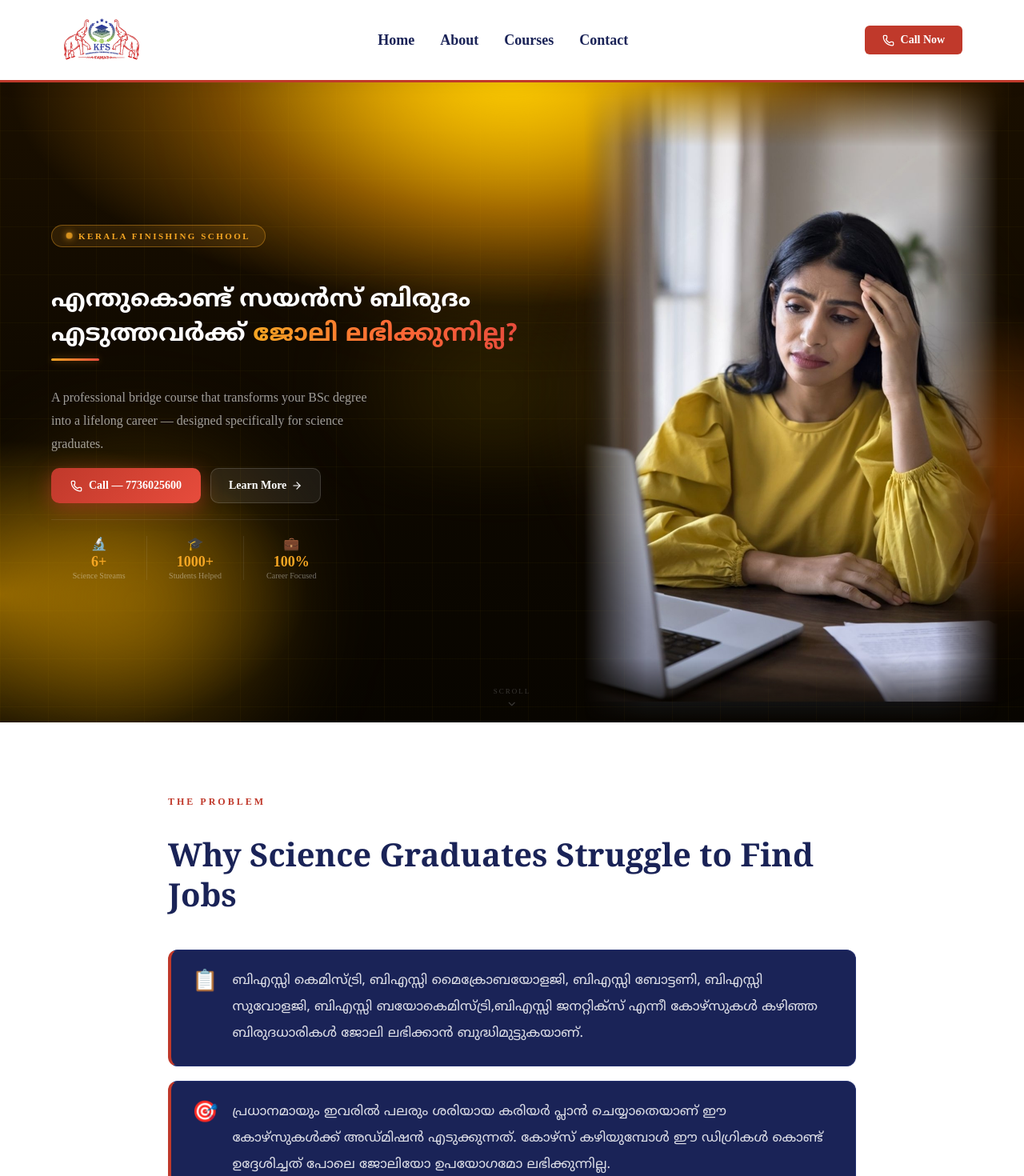
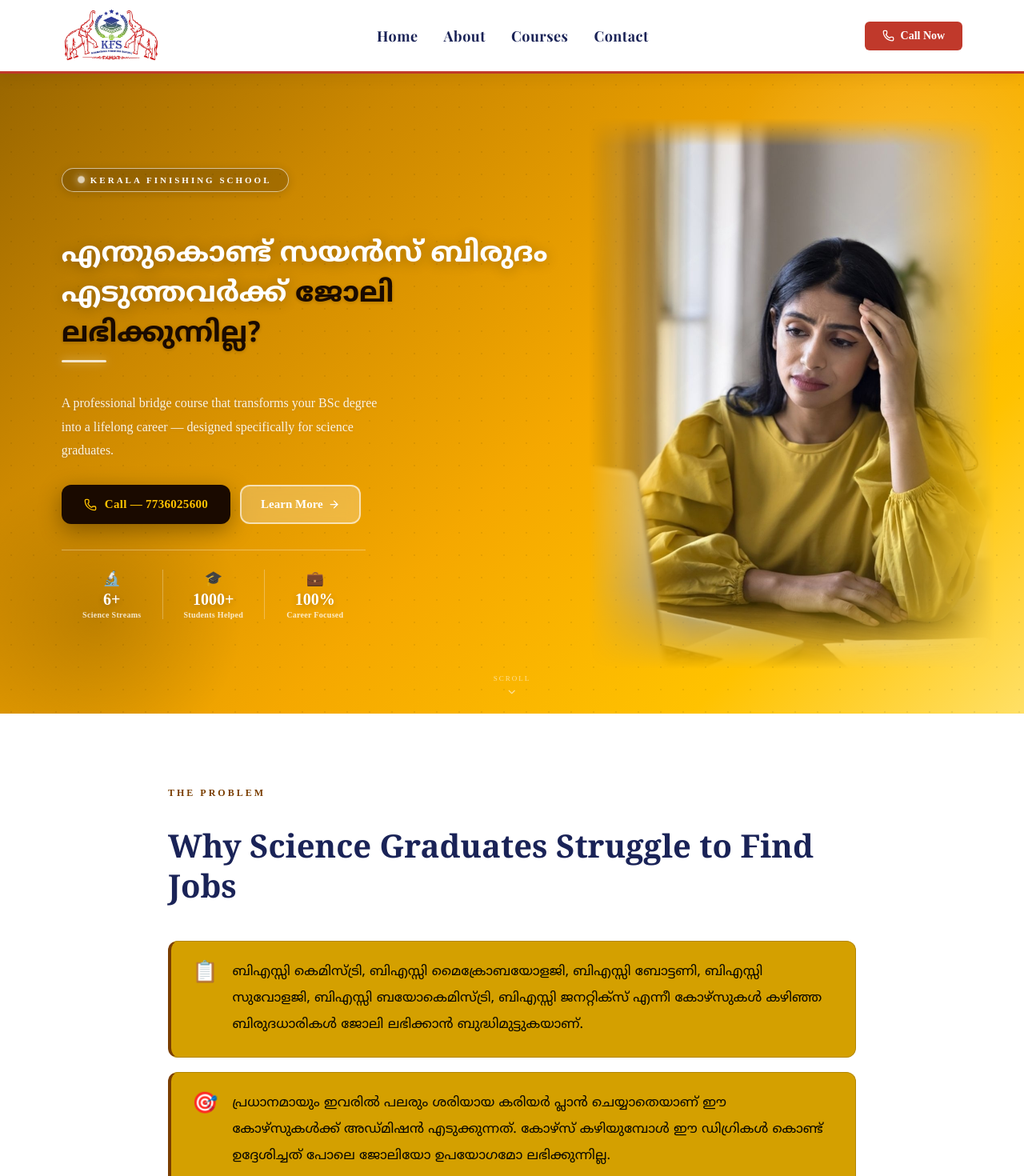
Before and after one commit to Dinoy77/kfs-landing-malayalam, a React (Vite) app: page / in a window 1280 px wide. Shown: the top 1470 px of the page at 80% size. Built offline with nearby package versions, Linux system fonts and the light colour scheme.

Commit message:
redesign the hero page,changed copyright, added one more point the problems

```diff
--- a/src/components/Footer.jsx
+++ b/src/components/Footer.jsx
@@ -120,7 +120,7 @@ export default function Footer() {
         alignItems: 'center', flexWrap: 'wrap', gap: 8,
         fontSize: 12, color: 'rgba(255,255,255,0.35)'
       }}>
-        <p>© {new Date().getFullYear()} Kerala Finishing School. All rights reserved.</p>
+        <p>© 2026 Developed & Maintained by KFS Innovations Pvt Ltd</p>
         <p style={{ fontFamily: "'Noto Sans Malayalam', sans-serif" }}>
           കേരള ഫിനിഷിംഗ് സ്കൂൾ · തിരുവനന്തപുരം
         </p>
--- a/src/components/Hero.jsx
+++ b/src/components/Hero.jsx
@@ -14,90 +14,63 @@ export default function Hero() {
   return (
     <section id="home" style={{
       minHeight: '100vh',
-      background: `
-  radial-gradient(ellipse 70% 50% at 50% 0%, rgba(255,220,0,0.9) 0%, rgba(255,160,0,0.4) 40%, transparent 70%),
-  radial-gradient(ellipse 50% 40% at 0% 80%, rgba(255,180,0,0.5) 0%, transparent 60%),
-  radial-gradient(ellipse 40% 40% at 100% 60%, rgba(220,100,0,0.35) 0%, transparent 60%),
-  linear-gradient(180deg, #1a0f00 0%, #0d0800 60%, #080500 100%)
-`,
-      color: 'white',
+      background: 'linear-gradient(135deg, #996600 0%, #cc8800 25%, #f5a800 55%, #ffc200 80%, #ffe066 100%)',
       display: 'grid',
       gridTemplateColumns: '55% 45%',
       alignItems: 'center',
-      padding: '0 5%',
-      gap: 32,
+      padding: '0 6%',
+      gap: 40,
       position: 'relative',
       overflow: 'hidden',
     }} className="hero-grid">
 
-      {/* Mesh grid */}
+      {/* Top right shine */}
+      <div style={{
+        position: 'absolute', top: -100, right: -100,
+        width: 500, height: 500, borderRadius: '50%',
+        background: 'radial-gradient(circle, rgba(255,255,255,0.2) 0%, transparent 65%)',
+        pointerEvents: 'none'
+      }} />
+
+      {/* Bottom left shadow */}
+      <div style={{
+        position: 'absolute', bottom: -80, left: -80,
+        width: 400, height: 400, borderRadius: '50%',
+        background: 'radial-gradient(circle, rgba(0,0,0,0.15) 0%, transparent 65%)',
+        pointerEvents: 'none'
+      }} />
+
+      {/* Subtle dot pattern */}
       <div style={{
         position: 'absolute', inset: 0, pointerEvents: 'none',
-        backgroundImage: `
-          linear-gradient(rgba(255,200,0,0.03) 1px, transparent 1px),
-          linear-gradient(90deg, rgba(255,200,0,0.03) 1px, transparent 1px)
-        `,
-        backgroundSize: '60px 60px'
-      }} />
-
-      {/* Glows */}
-      {/* Bright top illumination */}
-      <div style={{
-        position: 'absolute', width: 800, height: 500,
-        borderRadius: '50%', top: -300, left: '50%',
-        transform: 'translateX(-50%)',
-        background: 'radial-gradient(circle, rgba(255,220,0,0.95) 0%, rgba(255,160,0,0.5) 40%, transparent 70%)',
-        filter: 'blur(80px)', pointerEvents: 'none'
-      }} />
-
-      {/* Left warm glow */}
-      <div style={{
-        position: 'absolute', width: 500, height: 500,
-        borderRadius: '50%', bottom: -100, left: -80,
-        background: 'radial-gradient(circle, rgba(255,180,0,0.45) 0%, transparent 65%)',
-        filter: 'blur(60px)', pointerEvents: 'none'
-      }} />
-
-      {/* Right orange glow */}
-      <div style={{
-        position: 'absolute', width: 400, height: 400,
-        borderRadius: '50%', top: '40%', right: -100,
-        background: 'radial-gradient(circle, rgba(220,80,0,0.3) 0%, transparent 65%)',
-        filter: 'blur(60px)', pointerEvents: 'none'
-      }} />
-
-      {/* Center soft halo */}
-      <div style={{
-        position: 'absolute', width: 600, height: 200,
-        borderRadius: '50%', top: '35%', left: '25%',
-        background: 'radial-gradient(circle, rgba(255,200,0,0.12) 0%, transparent 70%)',
-        filter: 'blur(40px)', pointerEvents: 'none'
+        backgroundImage: 'radial-gradient(circle, rgba(0,0,0,0.07) 1px, transparent 1px)',
+        backgroundSize: '28px 28px'
       }} />
 
       {/* ── LEFT — Text ── */}
       <div style={{
-        position: 'relative', zIndex: 2,
-        padding: '0',
+        position: 'relative', zIndex: 3,
         display: 'flex', flexDirection: 'column',
-        justifyContent: 'center', height: '100vh'
+        justifyContent: 'center', height: '100vh',
       }}>
 
         {/* Badge */}
         <motion.div variants={fadeUp} initial="hidden" animate="visible" custom={0}
-          style={{ marginBottom: 20 }}>
+          style={{ marginBottom: 24 }}>
           <span style={{
             display: 'inline-flex', alignItems: 'center', gap: 8,
-            background: 'rgba(245,166,35,0.12)',
-            border: '1px solid rgba(245,166,35,0.4)',
-            color: '#f5a623', padding: '7px 18px',
+            background: 'rgba(0,0,0,0.18)',
+            border: '1px solid rgba(255,255,255,0.6)',
+            color: 'white', padding: '8px 20px',
             borderRadius: 999, fontSize: 11,
-            fontWeight: 700, letterSpacing: 2.5,
+            fontWeight: 700, letterSpacing: 3,
             textTransform: 'uppercase',
+            boxShadow: '0 2px 12px rgba(0,0,0,0.15)'
           }}>
             <span style={{
               width: 7, height: 7, borderRadius: '50%',
-              background: '#f5a623',
-              boxShadow: '0 0 8px #f5a623',
+              background: 'white',
+              boxShadow: '0 0 8px white',
               animation: 'livepulse 2s infinite',
               flexShrink: 0
             }} />
@@ -109,19 +82,19 @@ export default function Hero() {
         <motion.h1 variants={fadeUp} initial="hidden" animate="visible" custom={1}
           style={{
             fontFamily: "'Noto Sans Malayalam', sans-serif",
-            fontSize: 'clamp(18px, 2.4vw, 36px)',
+            fontSize: 'clamp(20px, 2.8vw, 44px)',
             fontWeight: 900,
             lineHeight: 1.4,
-            marginBottom: 8,
+            marginBottom: 6,
             color: 'white',
+            textShadow: '0 2px 16px rgba(0,0,0,0.25)',
+            letterSpacing: '-0.3px'
           }}>
           എന്തുകൊണ്ട് സയൻസ് ബിരുദം
           <br />എടുത്തവർക്ക്{' '}
           <span style={{
-            background: 'linear-gradient(90deg, #f5a623, #ff6b35, #e74c3c)',
-            WebkitBackgroundClip: 'text',
-            WebkitTextFillColor: 'transparent',
-            backgroundClip: 'text',
+            color: '#1a0a00',
+            textShadow: '0 1px 4px rgba(0,0,0,0.2)',
           }}>
             ജോലി ലഭിക്കുന്നില്ല?
           </span>
@@ -129,11 +102,11 @@ export default function Hero() {
 
         {/* Accent line */}
         <motion.div variants={fadeUp} initial="hidden" animate="visible" custom={2}
-          style={{ marginBottom: 16 }}>
+          style={{ marginBottom: 20 }}>
           <div style={{
-            width: 60, height: 3, borderRadius: 99,
-            background: 'linear-gradient(90deg, #f5a623, #e74c3c)',
-            boxShadow: '0 0 10px rgba(245,166,35,0.4)'
+            width: 56, height: 3, borderRadius: 99,
+            background: 'rgba(255,255,255,0.8)',
+            boxShadow: '0 0 12px rgba(255,255,255,0.5)'
           }} />
         </motion.div>
 
@@ -141,10 +114,11 @@ export default function Hero() {
         <motion.p variants={fadeUp} initial="hidden" animate="visible" custom={3}
           style={{
             fontSize: 'clamp(13px, 1.4vw, 16px)',
-            color: 'rgba(255,255,255,0.6)',
-            lineHeight: 1.8,
-            marginBottom: 16,
-            maxWidth: 400
+            color: 'rgba(255,255,255,0.9)',
+            lineHeight: 1.85,
+            marginBottom: 28,
+            maxWidth: 420,
+            textShadow: '0 1px 4px rgba(0,0,0,0.1)'
           }}>
           A professional bridge course that transforms your BSc degree
           into a lifelong career — designed specifically for science graduates.
@@ -152,26 +126,28 @@ export default function Hero() {
 
         {/* CTA Buttons */}
         <motion.div variants={fadeUp} initial="hidden" animate="visible" custom={4}
-          style={{ display: 'flex', gap: 12, flexWrap: 'wrap', marginBottom: 20 }}
+          style={{ display: 'flex', gap: 12, flexWrap: 'wrap', marginBottom: 32 }}
           className="hero-btns">
           <a href="tel:7736025600" style={{
-            display: 'inline-flex', alignItems: 'center', gap: 8,
-            background: 'linear-gradient(135deg, #c0392b, #e74c3c)',
-            color: 'white', padding: '13px 24px', borderRadius: 10,
-            fontWeight: 700, fontSize: 14, textDecoration: 'none',
-            boxShadow: '0 6px 24px rgba(192,57,43,0.5)',
-            whiteSpace: 'nowrap'
+            display: 'inline-flex', alignItems: 'center', gap: 10,
+            background: '#1a0a00',
+            color: '#ffc200', padding: '14px 28px', borderRadius: 12,
+            fontWeight: 800, fontSize: 15, textDecoration: 'none',
+            boxShadow: '0 8px 28px rgba(0,0,0,0.35)',
+            whiteSpace: 'nowrap',
+            letterSpacing: 0.3
           }}>
-            <Phone size={15} /> Call — 7736025600
+            <Phone size={16} /> Call — 7736025600
           </a>
           <a href="#about" style={{
             display: 'inline-flex', alignItems: 'center', gap: 6,
-            background: 'rgba(255,255,255,0.07)',
-            color: 'white', padding: '13px 22px', borderRadius: 10,
-            fontWeight: 600, fontSize: 14, textDecoration: 'none',
-            border: '1px solid rgba(255,255,255,0.15)',
+            background: 'rgba(255,255,255,0.25)',
+            color: 'white', padding: '14px 24px', borderRadius: 12,
+            fontWeight: 700, fontSize: 15, textDecoration: 'none',
+            border: '2px solid rgba(255,255,255,0.6)',
+            backdropFilter: 'blur(8px)',
           }}>
-            Learn More <ArrowRight size={14} />
+            Learn More <ArrowRight size={15} />
           </a>
         </motion.div>
 
@@ -179,8 +155,8 @@ export default function Hero() {
         <motion.div variants={fadeUp} initial="hidden" animate="visible" custom={5}
           style={{
             display: 'flex',
-            borderTop: '1px solid rgba(255,255,255,0.08)',
-            paddingTop: 20, maxWidth: 360,
+            borderTop: '1px solid rgba(255,255,255,0.35)',
+            paddingTop: 24, maxWidth: 380,
           }}>
           {[
             { number: '6+', label: 'Science Streams', icon: '🔬' },
@@ -189,12 +165,19 @@ export default function Hero() {
           ].map(({ number, label, icon }, i) => (
             <div key={label} style={{
               flex: 1, textAlign: 'center',
-              borderRight: i < 2 ? '1px solid rgba(255,255,255,0.08)' : 'none',
-              padding: '0 12px',
+              borderRight: i < 2 ? '1px solid rgba(255,255,255,0.3)' : 'none',
+              padding: '0 14px',
             }}>
-              <div style={{ fontSize: 16, marginBottom: 4 }}>{icon}</div>
-              <div style={{ fontSize: 18, fontWeight: 800, color: '#f5a623', lineHeight: 1 }}>{number}</div>
-              <div style={{ fontSize: 10, color: 'rgba(255,255,255,0.4)', marginTop: 3 }}>{label}</div>
+              <div style={{ fontSize: 18, marginBottom: 5 }}>{icon}</div>
+              <div style={{
+                fontSize: 20, fontWeight: 900,
+                color: 'white', lineHeight: 1,
+                textShadow: '0 2px 8px rgba(0,0,0,0.2)'
+              }}>{number}</div>
+              <div style={{
+                fontSize: 10, color: 'rgba(255,255,255,0.8)',
+                marginTop: 4, fontWeight: 600, letterSpacing: 0.3
+              }}>{label}</div>
             </div>
           ))}
         </motion.div>
@@ -202,29 +185,22 @@ export default function Hero() {
 
       {/* ── RIGHT — Photo ── */}
       <motion.div
-        initial={{ opacity: 0, x: 40 }}
-        animate={{ opacity: 1, x: 0 }}
+        initial={{ opacity: 0, scale: 0.95 }}
+        animate={{ opacity: 1, scale: 1 }}
         transition={{ delay: 0.3, duration: 0.8, ease: 'easeOut' }}
         style={{
           position: 'relative', zIndex: 2,
           height: '100vh', display: 'flex',
-          alignItems: 'flex-start'
+          alignItems: 'center',
         }}
         className="hero-photo-col">
 
-        {/* Gold glow behind photo */}
-        <div style={{
-          position: 'absolute', inset: '10% -10%',
-          background: 'radial-gradient(circle, rgba(245,166,35,0.2) 0%, transparent 70%)',
-          filter: 'blur(30px)', pointerEvents: 'none', zIndex: -1
-        }} />
-
-        {/* Photo */}
         <div style={{
           width: '100%',
-          height: '100vh',
+          height: '86vh',
+          borderRadius: 0,
+          overflow: 'hidden',
           position: 'relative',
-          overflow: 'hidden',
         }}>
           <img
             src={studentPhoto}
@@ -234,32 +210,29 @@ export default function Hero() {
               objectFit: 'cover',
               objectPosition: 'center 10%',
               display: 'block',
-              maskImage: 'linear-gradient(to left, rgba(0,0,0,0.95) 40%, transparent 100%), linear-gradient(to top, transparent 0%, black 20%)',
               WebkitMaskImage: `
-  linear-gradient(to right, transparent 0%, black 15%, black 85%, transparent 100%),
-  linear-gradient(to bottom, transparent 0%, black 10%, black 90%, transparent 100%)
+  linear-gradient(to right, transparent 0%, black 25%, black 75%, transparent 100%),
+  linear-gradient(to bottom, transparent 0%, black 5%, black 85%, transparent 100%)
 `,
               maskImage: `
-  linear-gradient(to right, transparent 0%, black 15%, black 85%, transparent 100%),
-  linear-gradient(to bottom, transparent 0%, black 10%, black 90%, transparent 100%)
+  linear-gradient(to right, transparent 0%, black 25%, black 75%, transparent 100%),
+  linear-gradient(to bottom, transparent 0%, black 5%, black 85%, transparent 100%)
 `,
               maskComposite: 'intersect',
               WebkitMaskComposite: 'source-in',
             }}
           />
-
         </div>
-
       </motion.div>
 
       {/* Scroll hint */}
       <div style={{
-        position: 'absolute', bottom: 16, left: '50%',
+        position: 'absolute', bottom: 20, left: '50%',
         transform: 'translateX(-50%)',
         display: 'flex', flexDirection: 'column',
-        alignItems: 'center', gap: 4,
-        color: 'rgba(255,255,255,0.2)', fontSize: 9,
-        letterSpacing: 2, textTransform: 'uppercase', zIndex: 2
+        alignItems: 'center', gap: 5,
+        color: 'rgba(255,255,255,0.6)', fontSize: 9,
+        letterSpacing: 2, textTransform: 'uppercase', zIndex: 4
       }}>
         <span>Scroll</span>
         <ChevronDown size={14} style={{ animation: 'bounce 2s infinite' }} />
--- a/src/components/Navbar.jsx
+++ b/src/components/Navbar.jsx
@@ -17,13 +17,13 @@ export default function Navbar() {
         <div style={{
           display: 'flex', alignItems: 'center',
           justifyContent: 'space-between',
-          padding: '0 6%',
+          padding: '12px 6%',
           maxWidth: 1280, margin: '0 auto'
         }}>
-          <img src={logo} alt="KFS Logo" style={{ height: 100, objectFit: 'contain' }} />
+          <img src={logo} alt="KFS Logo" style={{ height: 65, objectFit: 'contain' }} />
 
           {/* Desktop links */}
-          <div style={{ display: 'flex', gap: 32, fontWeight: 600, fontSize: 18 }}
+          <div style={{ display: 'flex', gap: 32, fontWeight: 700, fontSize: 20 }}
             className="nav-links">
             {['Home', 'About', 'Courses', 'Contact'].map(item => (
               <a key={item} href={`#${item.toLowerCase()}`}
@@ -98,6 +98,12 @@ export default function Navbar() {
       )}
 
       <style>{`
+  @import url('https://fonts.googleapis.com/css2?family=Playfair+Display:wght@700&display=swap');
+  .nav-links a {
+    font-family: 'Playfair Display', serif !important;
+    font-size: 18px !important;
+    letter-spacing: 0.5px;
+  }
   @media (max-width: 768px) {
     .nav-links { display: none !important; }
     .nav-cta { display: none !important; }
--- a/src/components/Problem.jsx
+++ b/src/components/Problem.jsx
@@ -9,15 +9,16 @@ const fadeUp = {
 }
 
 const cards = [
-    { icon: '📋', text: 'ബിഎസ്സി കെമിസ്ട്രി, ബിഎസ്സി മൈക്രോബയോളജി, ബിഎസ്സി ബോട്ടണി, ബിഎസ്സി സുവോളജി, ബിഎസ്സി ബയോകെമിസ്ട്രി,ബിഎസ്സി ജനറ്റിക്സ് എന്നീ കോഴ്‌സുകൾ കഴിഞ്ഞ ബിരുദധാരികൾ ജോലി ലഭിക്കാൻ ബുദ്ധിമുട്ടുകയാണ്.' },
+  { icon: '📋', text: 'ബിഎസ്സി കെമിസ്ട്രി, ബിഎസ്സി മൈക്രോബയോളജി, ബിഎസ്സി ബോട്ടണി, ബിഎസ്സി സുവോളജി, ബിഎസ്സി ബയോകെമിസ്ട്രി, ബിഎസ്സി ജനറ്റിക്സ് എന്നീ കോഴ്‌സുകൾ കഴിഞ്ഞ ബിരുദധാരികൾ ജോലി ലഭിക്കാൻ ബുദ്ധിമുട്ടുകയാണ്.' },
   { icon: '🎯', text: 'പ്രധാനമായും ഇവരിൽ പലരും ശരിയായ കരിയർ പ്ലാൻ ചെയ്യാതെയാണ് ഈ കോഴ്സുകൾക്ക് അഡ്മിഷൻ എടുക്കുന്നത്. കോഴ്സ് കഴിയുമ്പോൾ ഈ ഡിഗ്രികൾ കൊണ്ട് ഉദ്ദേശിച്ചത് പോലെ ജോലിയോ ഉപയോഗമോ ലഭിക്കുന്നില്ല.' },
   { icon: '📊', text: 'മറ്റ് പ്രൊഫഷണൽ കോഴ്സുകളുമായി താരതമ്യം ചെയ്യുമ്പോൾ, മേൽ പറഞ്ഞ കോഴ്സുകൾ ചെയ്ത വിദ്യാർത്ഥികളുടെ എണ്ണം താരതമ്യേന ഒരുപാട് കൂടുതലാണ്.' },
+    { icon: '⚠️', text: 'ഈ കോഴ്‌സുകൾ പ്രൊഫഷണൽ കോഴ്സുകൾ അല്ല. ഈ കോഴ്‌സുകളിൽ ജോലി ചെയ്യാനുള്ള കഴിവുകൾ ഉൾപെടുത്തിയിട്ടില്ല.' },
 ]
 
 const stats = [
-    { number: '6+', label: 'Science Streams Affected' },
+  { number: '6+',    label: 'Science Streams Affected' },
   { number: '1000s', label: 'Graduates Without Jobs' },
-    { number: '1', label: 'Solution — KFS Bridge' },
+  { number: '1',     label: 'Solution — KFS Bridge' },
 ]
 
 export default function Problem() {
@@ -25,39 +26,74 @@ export default function Problem() {
     <section id="about" style={{ padding: '80px 6%', background: '#fff' }}>
       <div style={{ maxWidth: 860, margin: '0 auto' }}>
 
-                <p style={{ fontSize: 12, fontWeight: 700, letterSpacing: 3, textTransform: 'uppercase', color: '#c0392b', marginBottom: 12 }}>
+        <p style={{
+          fontSize: 12, fontWeight: 700, letterSpacing: 3,
+          textTransform: 'uppercase', color: '#7a3e00', marginBottom: 12
+        }}>
           The Problem
         </p>
 
         <motion.h2 variants={fadeUp} initial="hidden" whileInView="visible" viewport={{ once: true }}
-                    style={{ fontFamily: 'Georgia, serif', fontSize: 'clamp(24px, 4vw, 40px)', color: '#1a2357', fontWeight: 800, marginBottom: 44, lineHeight: 1.25 }}>
+          style={{
+            fontFamily: 'Georgia, serif',
+            fontSize: 'clamp(24px, 4vw, 40px)',
+            color: '#1a2357', fontWeight: 800,
+            marginBottom: 44, lineHeight: 1.25
+          }}>
           Why Science Graduates Struggle to Find Jobs
         </motion.h2>
 
         {cards.map((card, i) => (
-                    <motion.div key={i} variants={fadeUp} initial="hidden" whileInView="visible" viewport={{ once: true }} custom={i}
+          <motion.div key={i}
+            variants={fadeUp} initial="hidden" whileInView="visible"
+            viewport={{ once: true }} custom={i}
             className="problem-card"
             style={{
               display: 'flex', gap: 18, alignItems: 'flex-start',
-                            background: '#1a2357', border: '1px solid #243070',
-                            borderLeft: '4px solid #c0392b', borderRadius: 12,
+              background: '#d4a000',
+              border: '1px solid #b38600',
+              borderLeft: '4px solid #7a3e00',
+              borderRadius: 12,
               padding: '22px 26px', marginBottom: 18
             }}>
             <span style={{ fontSize: 26, flexShrink: 0 }}>{card.icon}</span>
-                        <p style={{ fontFamily: "'Noto Sans Malayalam', sans-serif", fontSize: 'clamp(14px, 1.8vw, 17px)', lineHeight: 1.95, color: 'rgba(255,255,255,0.85)', margin: 0}}>
+            <p style={{
+              fontFamily: "'Noto Sans Malayalam', sans-serif",
+              fontSize: 'clamp(14px, 1.8vw, 17px)',
+              lineHeight: 1.95, color: '#0a0800', margin: 0
+            }}>
               {card.text}
             </p>
           </motion.div>
         ))}
 
-                <div className="stats-grid" style={{ display: 'grid', gridTemplateColumns: 'repeat(3, 1fr)', gap: 20, marginTop: 48 }}>
+        <div className="stats-grid" style={{
+          display: 'grid',
+          gridTemplateColumns: 'repeat(3, 1fr)',
+          gap: 20, marginTop: 48
+        }}>
           {stats.map((stat, i) => (
-                        <motion.div key={stat.label} variants={fadeUp} initial="hidden" whileInView="visible" viewport={{ once: true }} custom={i}
-                            style={{ textAlign: 'center', background: '#1a2357', color: 'white', borderRadius: 12, padding: '28px 16px', display: 'flex', flexDirection: 'column', gap: 8 }}>
-                            <span style={{ fontFamily: 'Georgia, serif', fontSize: 'clamp(26px, 4vw, 40px)', fontWeight: 900, color: '#f5a623', lineHeight: 1 }}>
+            <motion.div key={stat.label}
+              variants={fadeUp} initial="hidden" whileInView="visible"
+              viewport={{ once: true }} custom={i}
+              style={{
+                textAlign: 'center',
+                background: '#d4a000',
+                color: '#0a0800',
+                borderRadius: 12,
+                padding: '28px 16px',
+                display: 'flex', flexDirection: 'column', gap: 8
+              }}>
+              <span style={{
+                fontFamily: 'Georgia, serif',
+                fontSize: 'clamp(26px, 4vw, 40px)',
+                fontWeight: 900, color: '#7a3e00', lineHeight: 1
+              }}>
                 {stat.number}
               </span>
-                            <span style={{ fontSize: 13, fontWeight: 600, opacity: 0.85 }}>{stat.label}</span>
+              <span style={{ fontSize: 13, fontWeight: 600, opacity: 0.85 }}>
+                {stat.label}
+              </span>
             </motion.div>
           ))}
         </div>
```
Also changed, not shown: public/kfs_logo.jpeg, src/assets/kfs_logo.jpeg. Lines whose indentation alone changed are shown as unchanged.
